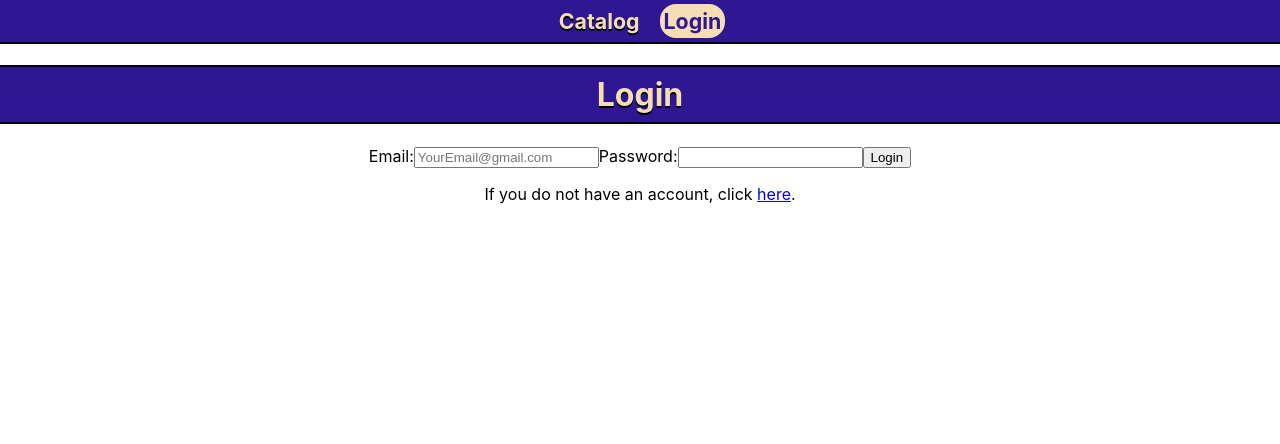
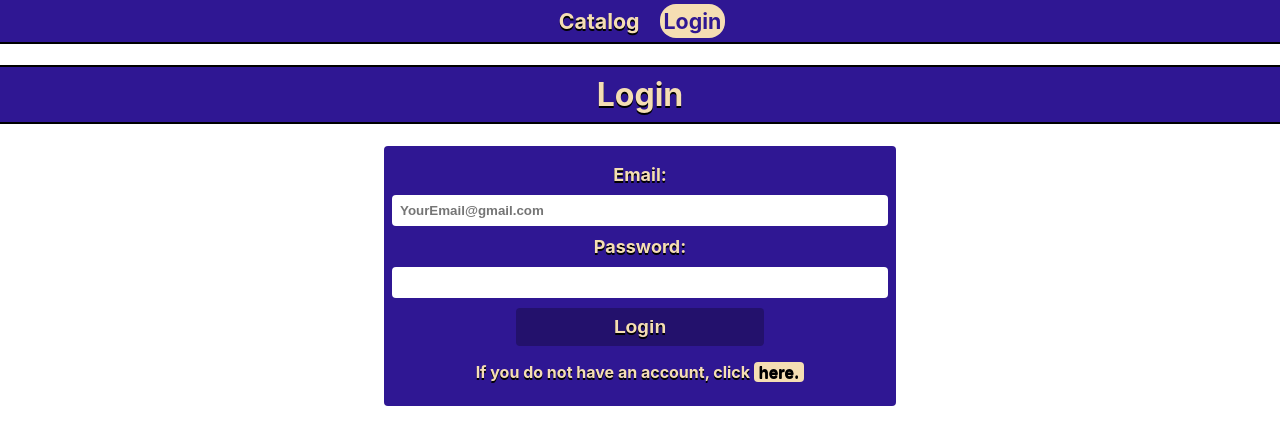
Before and after one commit to ZH-Hristov/Softuni-ReactJS-Project-2022, a React (Create React App) app: page /login in a window 1280 px wide. Shown: the top 444 px of the page. Built offline with nearby package versions, Linux system fonts and the light colour scheme; no server answers.

Commit message:
Login + Register styling

```diff
--- a/src/components/Login.js
+++ b/src/components/Login.js
@@ -4,8 +4,10 @@ import { login } from "../services/authService"
 import { useNavigate } from "react-router-dom"
 import { AuthContext } from "../contexts/authContext"
 
+import styles from './LoginRegister.module.css'
+
 const Login = () => {
-    const {userLogin} = useContext(AuthContext)
+    const { userLogin } = useContext(AuthContext)
     const navigate = useNavigate()
 
     const onSubmit = (e) => {
@@ -29,9 +31,11 @@ const Login = () => {
 
 
     return (
-        <div className="login-container">
-            <form id="login" onSubmit={onSubmit}>
+        <>
             <h1>Login</h1>
+
+            <div className={styles.container}>
+                <form className={styles.form} id="login" onSubmit={onSubmit}>
                     <label htmlFor="email">Email:</label>
                     <input
                         type="email"
@@ -41,14 +45,15 @@ const Login = () => {
                     />
                     <label htmlFor="login-pass">Password:</label>
                     <input type="password" id="login-password" name="password" />
-                <input type="submit" className="btn submit" value="Login" />
+                    <input className={styles.button} type="submit" value="Login" />
                     <p className="field">
-                    <span>
-                        If you do not have an account, click <Link to="/register">here</Link>.
+                        <span className={styles.haveaccount}>
+                            If you do not have an account, click <Link className={styles.redirect} to="/register">here.</Link>
                         </span>
                     </p>
                 </form>
             </div>
+        </>
     )
 }
 
--- /dev/null
+++ b/src/components/LoginRegister.module.css
@@ -0,0 +1,70 @@
+.container {
+    border-radius: 4px;
+    width: 40%;
+    margin: auto;
+}
+
+.form {
+    display: flex;
+    flex-direction: column;
+    background-color: #2f1793;
+    padding: 8px;
+    border-radius: 4px;
+}
+
+.form > label {
+    color: wheat;
+    font-weight: 700;
+    font-size: large;
+    margin: 10px;
+    text-shadow: 0 2px 0 black;
+}
+
+.form > input {
+    padding: 8px;
+    background-color: white;
+    border: none;
+    border-radius: 4px;
+    font-weight: 700;
+}
+
+.form .button {
+    background-color: #23116c;
+    color: wheat;
+    font-weight: 700;
+    margin: auto;
+    margin-top: 10px;
+    border: none;
+    border-radius: 4px;
+    cursor: pointer;
+    font-size: larger;
+    transition: 0.1s;
+    width: 50%;
+    text-shadow: 0 2px 0 black;
+}
+
+.button:hover {
+    background-color: wheat;
+    color: black;
+    text-shadow: none;
+}
+
+.haveaccount {
+    color: wheat;
+    font-weight: 700;
+    text-shadow: 0 2px 0 black;
+}
+
+.redirect {
+    text-decoration: none;
+    text-shadow: 0 1px 0 black;
+    color: black;
+    background-color: wheat;
+    border-radius: 4px;
+    padding-left: 5px;
+    padding-right: 5px;
+}
+
+.redirect:hover {
+    text-decoration: underline;
+}
--- a/src/components/Register.js
+++ b/src/components/Register.js
@@ -4,6 +4,8 @@ import { useNavigate } from "react-router-dom"
 
 import * as authService from '../services/authService'
 import { AuthContext } from "../contexts/authContext"
+
+import styles from './LoginRegister.module.css'
 
 const Register = () => {
 
@@ -32,9 +34,11 @@ const Register = () => {
 
 
     return (
-        <div className="register-container">
-            <form id="register" onSubmit={onSubmit}>
+        <>
             <h1>Register</h1>
+
+            <div className={styles.container}>
+                <form className={styles.form} id="register" onSubmit={onSubmit}>
                     <label htmlFor="email">Email:</label>
                     <input
                         type="email"
@@ -46,14 +50,15 @@ const Register = () => {
                     <input type="password" id="register-password" name="password" />
                     <label htmlFor="con-pass">Confirm Password:</label>
                     <input type="password" id="confirm-password" name="confirm-password" />
-                <input type="submit" className="btn submit" value="Register" />
+                    <input className={styles.button} type="submit" value="Register" />
                     <p className="field">
-                    <span>
-                        If you already have an account, click <Link to="/login">here</Link>.
+                        <span className={styles.haveaccount}>
+                            If you already have an account, click <Link className={styles.redirect} to="/login">here</Link>.
                         </span>
                     </p>
                 </form>
             </div>
+        </>
     )
 }
 
```
Lines whose indentation alone changed are shown as unchanged.
